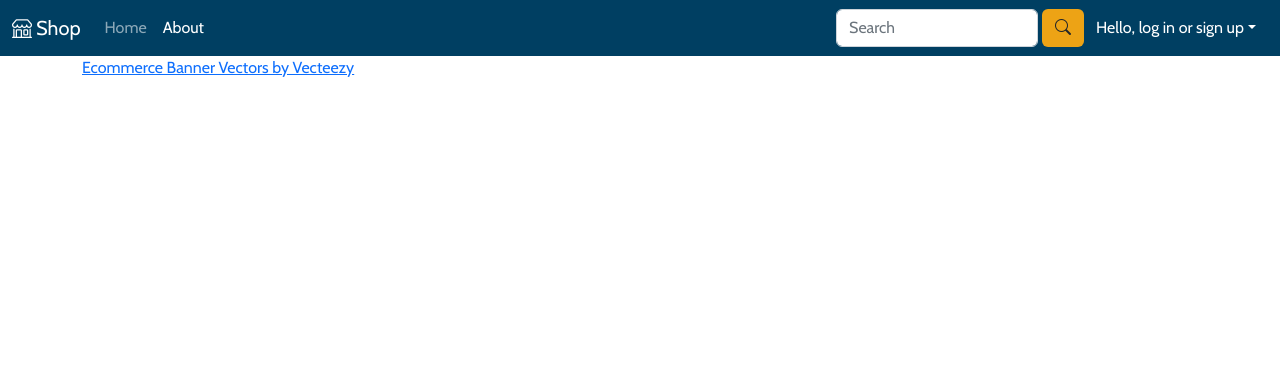
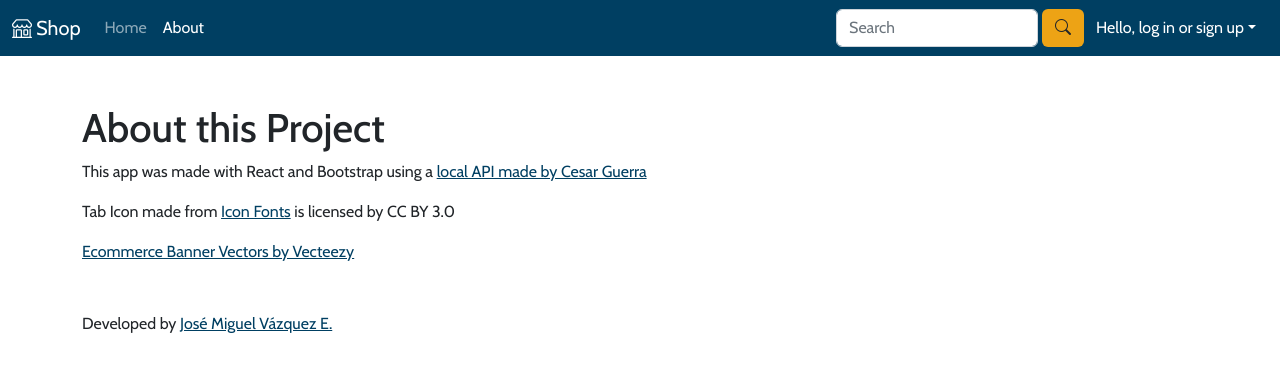
Before and after one commit to JoseMiguelVazquez/e-commerce-react, a React (Vite) app: page /about in a window 1280 px wide. Shown: the top 372 px of the page. Built offline with nearby package versions, Linux system fonts and the light colour scheme.

Commit message:
about page and styles

```diff
--- a/src/pages/About/About.jsx
+++ b/src/pages/About/About.jsx
@@ -1,10 +1,15 @@
 import React from 'react'
+import './about.css'
 
 const About = () => {
   return (
     <>
-      <div className='container'>
-        <a href='https://www.vecteezy.com/free-vector/ecommerce-banner' target='_blank' rel='noreferrer'>Ecommerce Banner Vectors by Vecteezy</a>
+      <div className='container mt-5 about-section'>
+        <h1>About this Project</h1>
+        <p>This app was made with React and Bootstrap using a <a target='_blank' href='https://github.com/warderer/json-server-jwt/blob/main/db.json' rel='noreferrer'>local API made by Cesar Guerra</a></p>
+        <p>Tab Icon made from <a target='_blank' href='http://www.onlinewebfonts.com/icon' rel='noreferrer'>Icon Fonts</a> is licensed by CC BY 3.0</p>
+        <a target='_blank' href='https://www.vecteezy.com/free-vector/ecommerce-banner' rel='noreferrer'>Ecommerce Banner Vectors by Vecteezy</a>
+        <p className='mt-5'>Developed by <a target='_blank' href='https://github.com/JoseMiguelVazquez' rel='noreferrer'>José Miguel Vázquez E.</a></p>
       </div>
     </>
   )
--- /dev/null
+++ b/src/pages/About/about.css
@@ -0,0 +1,3 @@
+.about-section a {
+    color: rgb(0, 63, 98);
+}
```
